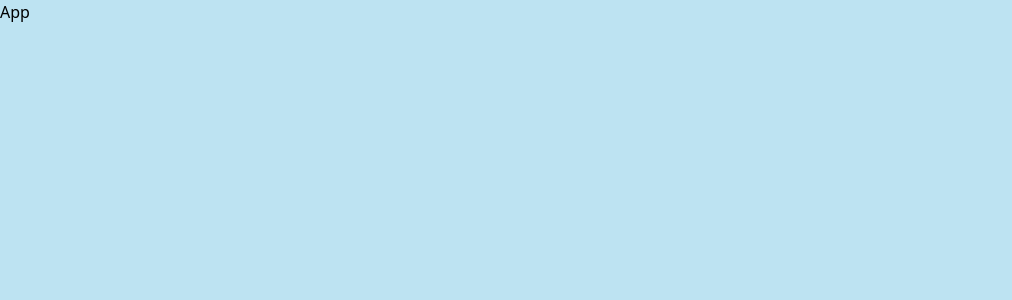
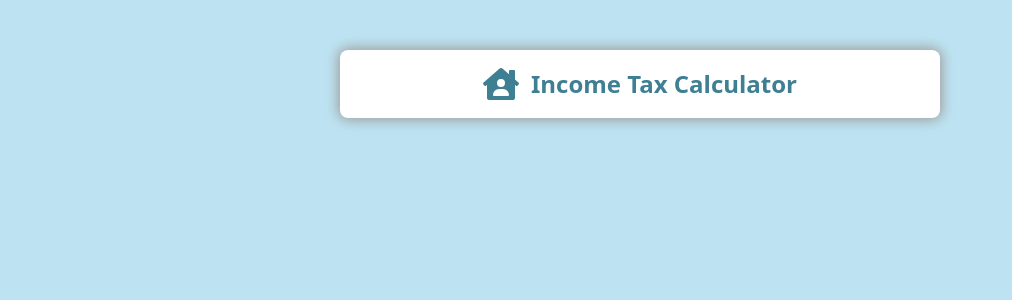
Before and after one commit to ZoricNikola00/Income-tax-calculator, a React app: page / in a window 1280 px wide. Shown: the top 300 px of the page, without its empty margins (0-1012 px from the left). Built offline with nearby package versions, Linux system fonts and the light colour scheme.

Commit message:
Created header

```diff
--- a/src/App.jsx
+++ b/src/App.jsx
@@ -1,4 +1,5 @@
 import React, {useState}from 'react'
+import { FaHouseUser } from 'react-icons/fa';
 
 const App = () => {
     const [isForm,setIsForm]=useState(true)
@@ -8,7 +9,12 @@ const App = () => {
         period:'Hourly'
     })
   return (
-    <div>App</div>
+    <div className='mt-[50px] h-fit flex justify-center items-center flex-col'>
+        <div className='customShadow text-primary mb-10 w-[90%] md:-[500px] lg:w-[600px] flex items-center justify-center p-4 bg-white rounded-lg'>
+            <FaHouseUser className='text-3xl md:text-4xl'/>
+            <h1 className='ml-3 font-bold text-xl md:text-2xl'>Income Tax Calculator</h1>
+        </div>
+    </div>
   )
 }
 
```
